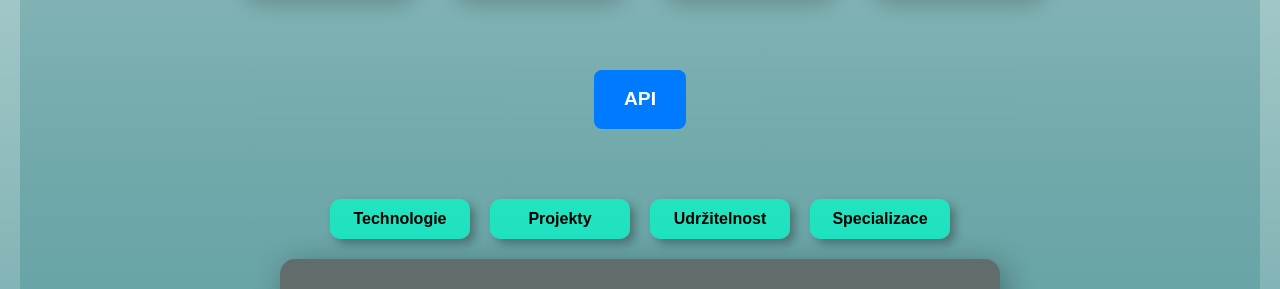
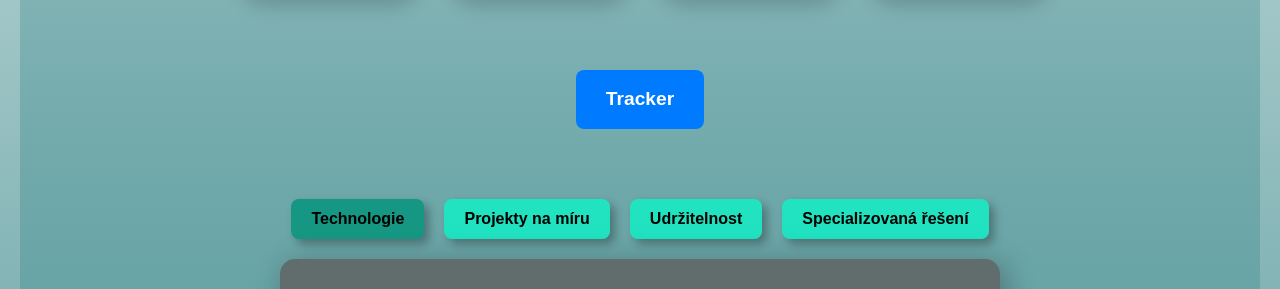
Before and after one commit to Jahhav/EngetoProject-TravelCompany, a React (Create React App) app: page / in a window 1280 px wide. Shown: the part 595-884 px from the top of the page. Built offline with nearby package versions, Linux system fonts and the light colour scheme.

Commit message:
opraveny tlacitka active device class, posledni verze

```diff
--- a/src/pages/Home.css
+++ b/src/pages/Home.css
@@ -96,11 +96,11 @@
 }
 .navigation-buttons button{
     height: 40px;
-    width: 140px;
+    width: auto;
     padding: 0 20px;
     background-color: rgb(0, 253, 202, 0.7);
     cursor: pointer;
-    border-radius: 10px;
+    border-radius: 8px;
     transition: 0.3s;
     color: rgb(0, 0, 0);
       border: none;
@@ -108,9 +108,13 @@
     font-weight: bold;
     font-family: "Arial", sans-serif;
     font-size: 1rem;
+    text-align: center;
 }
 .navigation-buttons button:hover{
     background-color: rgba(0, 165, 132, 0.7);
+}
+.active{
+    background-color: #169784 !important;
 }
 
 .api-link {
--- a/src/pages/Home.js
+++ b/src/pages/Home.js
@@ -24,6 +24,7 @@ const Home = () => {
 
     const [slogan, setSlogan] = useState('')
     const [content, setContent] = useState(contentData[0])
+    const [selectedTab, setSelectedTab] = useState(0)
 
 
     useEffect(() => {
@@ -33,6 +34,11 @@ const Home = () => {
 
 
     const { id, heading, text } = content
+
+    const handleTabClick = (index) => {
+        setContent(contentData[index])
+        setSelectedTab(index)
+    }
 
 
     return <div className='body'>
@@ -51,13 +57,16 @@ const Home = () => {
                     <Card image={<PiPackageBold />} heading={"Přeprava pro e-commerce"} text={"Zaregistrujte si účet získejte prioritní odbavení."} />
                 </div>
             </div>
-            <Link to='/api' className='api-link'>API</Link>
+            <Link to='/api' className='api-link'>Tracker</Link>
             <div className='third-section'>
                 <div className='navigation-buttons'>
-                    <button onClick={() => { setContent(contentData[0]) }}>Technologie</button>
-                    <button onClick={() => { setContent(contentData[1]) }}>Projekty</button>
-                    <button onClick={() => { setContent(contentData[2]) }}>Udržitelnost</button>
-                    <button onClick={() => { setContent(contentData[3]) }}>Specializace</button>
+                    {
+                        contentData.map((item, index) => (
+                            <button key={index}
+                                onClick={() => { handleTabClick(index) }}
+                                className={index === selectedTab ? "active" : ""}>{item.heading}</button>
+                        ))
+                    }
                 </div>
                 <Content heading={heading} text={text} />
             </div>
```
